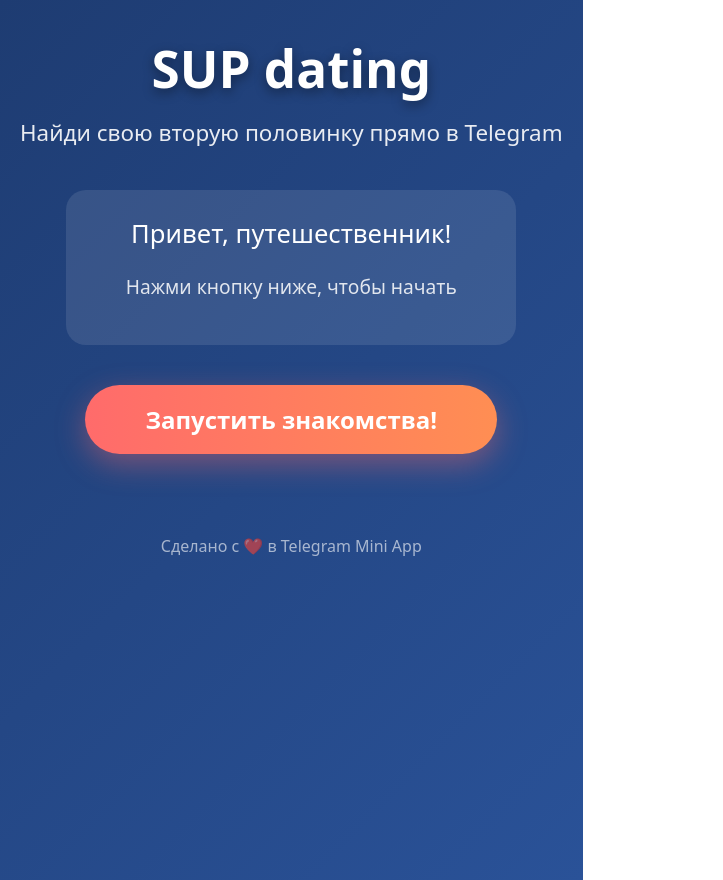
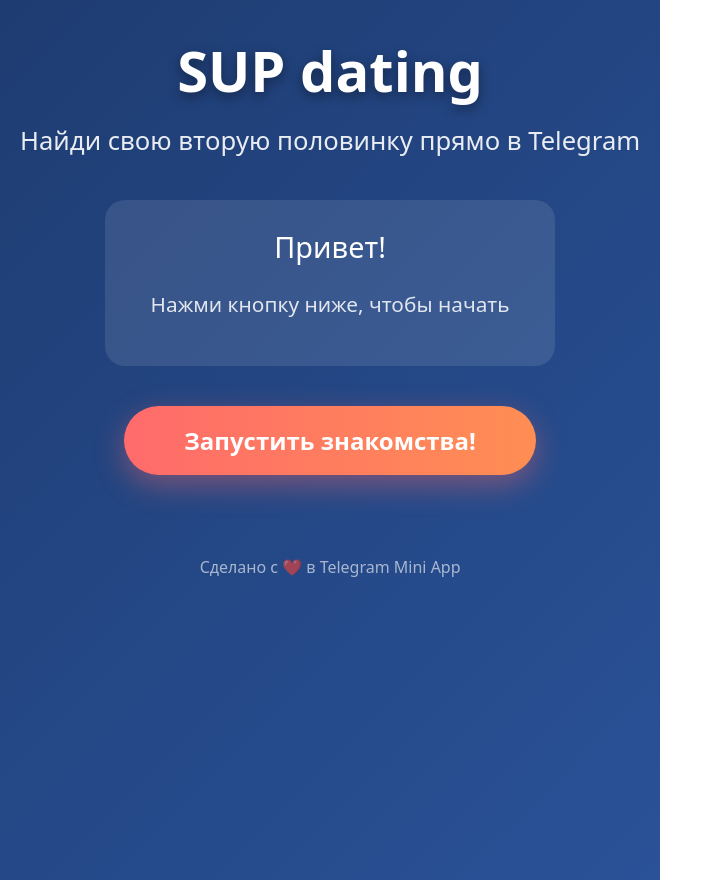
Before and after one commit to pavelayrapetov/supdating, a React (Vite) app: page / in a window 1280 px wide. Shown: the whole page, without its empty margins (0-723 px from the left). Built offline with nearby package versions, Linux system fonts and the light colour scheme.

Commit message:
Финальный код App.tsx с MainButton и красивым дизайном

```diff
--- a/src/App.tsx
+++ b/src/App.tsx
@@ -2,58 +2,34 @@
 
 function App() {
   const [user, setUser] = useState<any>(null);
-  const [loading, setLoading] = useState(true);
 
   useEffect(() => {
-    // Даём Telegram понять, что приложение готово
     if (window.Telegram?.WebApp) {
       const tg = window.Telegram.WebApp;
       tg.ready();
       tg.expand();
 
-      // Пытаемся получить данные пользователя
+      // Получаем пользователя
       const initUser = tg.initDataUnsafe?.user;
       if (initUser) {
         setUser(initUser);
       }
 
-      // Показываем основную кнопку Telegram (внизу экрана)
+      // Главная кнопка Telegram внизу экрана
       tg.MainButton.setText('Запустить знакомства 🔥');
       tg.MainButton.setParams({
         color: '#00ff88',
-        text_color: '#000000',
+        text_color: '#000000'
       });
       tg.MainButton.show();
 
       tg.MainButton.onClick(() => {
         alert(`Привет, ${user?.first_name || 'путешественник'}!\n\nПоиск пары запущен! 💘`);
       });
-
-      setLoading(false);
     } else {
-      // Если не Telegram — показываем сообщение
       console.warn('Это не Telegram Mini App');
-      setLoading(false);
     }
   }, [user]);
-
-  if (loading) {
-    return (
-      <div
-        style={{
-          height: '100vh',
-          display: 'flex',
-          alignItems: 'center',
-          justifyContent: 'center',
-          background: '#0f0f1a',
-          color: 'white',
-          fontSize: '1.5rem',
-        }}
-      >
-        Загрузка...
-      </div>
-    );
-  }
 
   return (
     <div
@@ -71,7 +47,7 @@
     >
       <h1
         style={{
-          fontSize: '3.2rem',
+          fontSize: '3.5rem',
           margin: '0 0 20px 0',
           textShadow: '0 4px 12px rgba(0,0,0,0.4)',
         }}
@@ -79,7 +55,7 @@
         SUP dating
       </h1>
 
-      <p style={{ fontSize: '1.4rem', margin: '0 0 40px 0', opacity: 0.9 }}>
+      <p style={{ fontSize: '1.6rem', margin: '0 0 40px 0', opacity: 0.9 }}>
         Найди свою вторую половинку прямо в Telegram
       </p>
 
@@ -96,11 +72,11 @@
             boxShadow: '0 8px 32px rgba(0,0,0,0.3)',
           }}
         >
-          <p style={{ fontSize: '2rem', margin: '0 0 10px 0' }}>
+          <p style={{ fontSize: '2.2rem', margin: '0 0 10px 0' }}>
             Привет, <strong>{user.first_name} {user.last_name || ''}!</strong> 👋
           </p>
           {user.username && (
-            <p style={{ fontSize: '1.4rem', opacity: 0.9 }}>
+            <p style={{ fontSize: '1.5rem', opacity: 0.9 }}>
               @{user.username}
             </p>
           )}
@@ -116,10 +92,10 @@
             maxWidth: '400px',
           }}
         >
-          <p style={{ fontSize: '1.6rem', margin: '0 0 15px 0' }}>
-            Привет, путешественник!
+          <p style={{ fontSize: '1.8rem', margin: '0 0 15px 0' }}>
+            Привет!
           </p>
-          <p style={{ fontSize: '1.2rem', opacity: 0.85 }}>
+          <p style={{ fontSize: '1.3rem', opacity: 0.85 }}>
             Нажми кнопку ниже, чтобы начать
           </p>
         </div>
```
